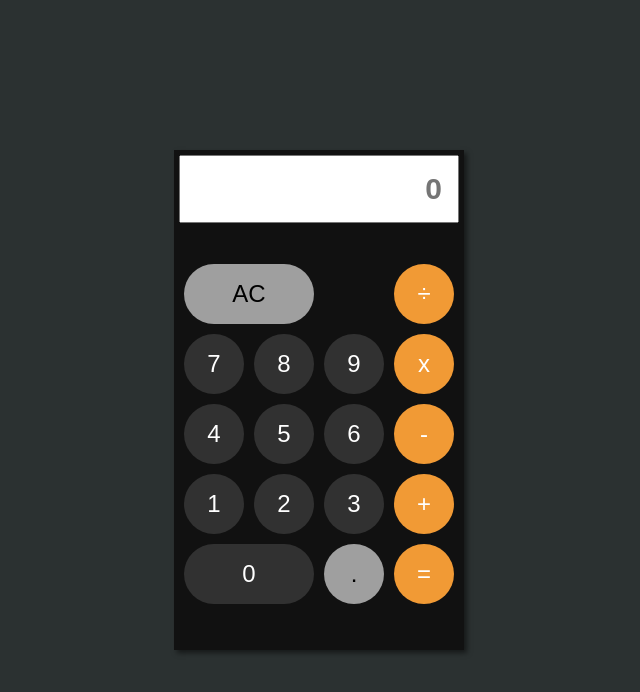
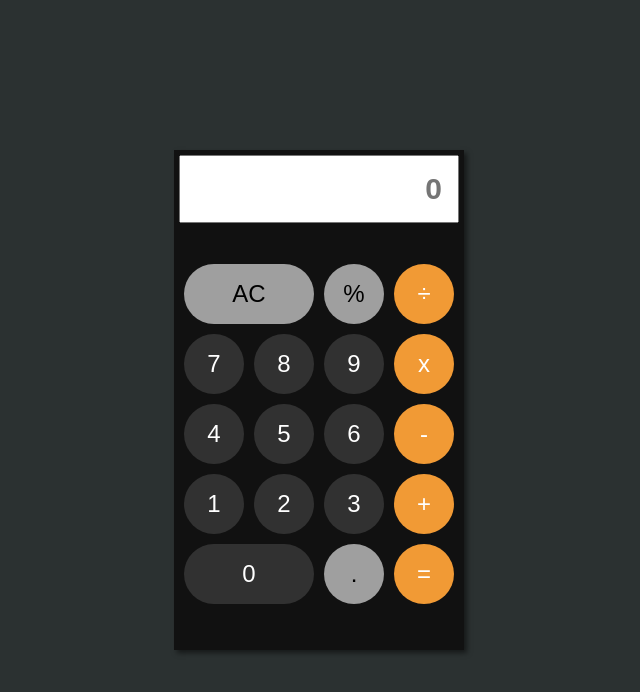
Before and after one commit to Mikelobi/Maths-Magician-Project, a React (Create React App) app: page / in a window 1280 px wide. Shown: the top 692 px of the page, without its empty margins (321-961 px from the left). Built offline with nearby package versions, Linux system fonts and the light colour scheme.

Commit message:
update calculator percent

```diff
--- a/src/components/Calculator.css
+++ b/src/components/Calculator.css
@@ -28,10 +28,6 @@ button:focus {
 
 button:hover {
   opacity: 0.85;
-}
-
-button.ac {
-  margin-right: 50%;
 }
 
 button.light-grey {
--- a/src/components/Calculator.js
+++ b/src/components/Calculator.js
@@ -53,6 +53,13 @@ class Calculator extends React.Component {
           >
             AC
           </button>
+          <button
+            type="button"
+            className="light-grey"
+            onClick={this.handleClick}
+          >
+            %
+          </button>
           {this.props.nums.map((num) => (
             <button
               type="button"
```
